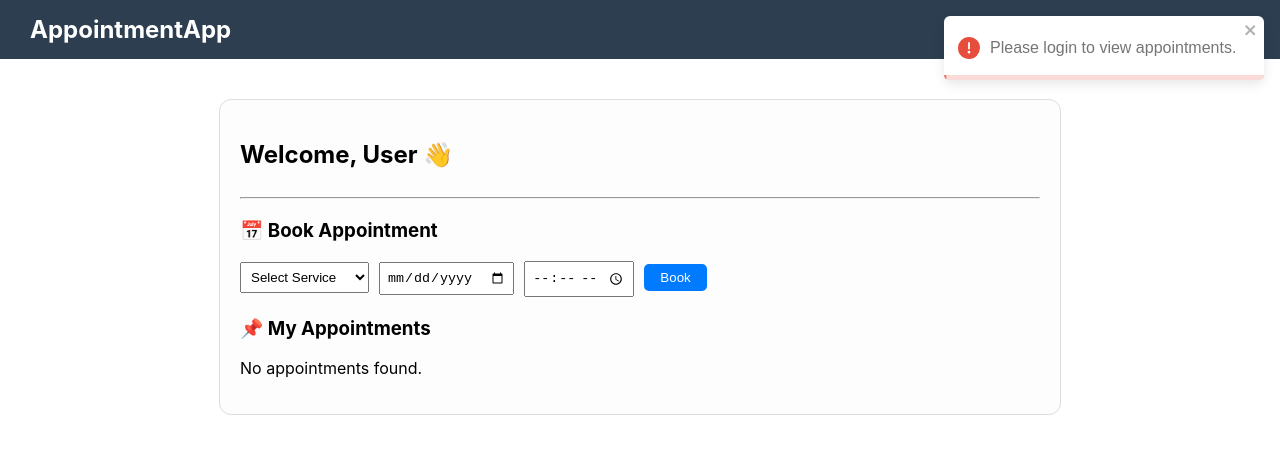
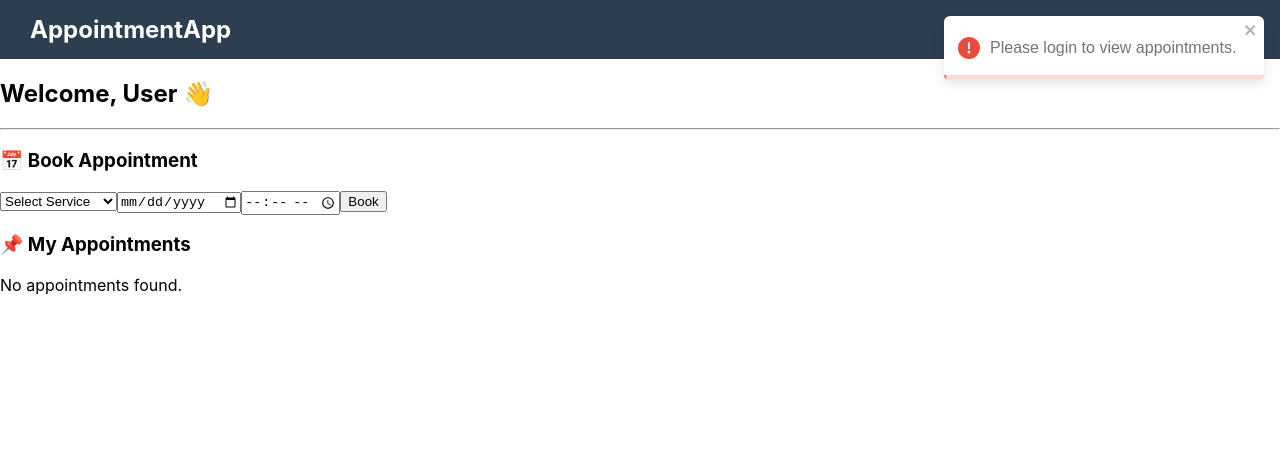
Before and after one commit to shreyaspangavhane/Frontend-Appointment-Scheduler-Azure, a React (Create React App) app: page /dashboard in a window 1280 px wide. Shown: the top 454 px of the page. Built offline with nearby package versions, Linux system fonts and the light colour scheme.

Commit message:
Added Frontend

```diff
--- a/src/pages/Dashboard.jsx
+++ b/src/pages/Dashboard.jsx
@@ -16,8 +16,7 @@ const Dashboard = () => {
   const username = localStorage.getItem('username') || 'User';
 
   const handleLogout = () => {
-    localStorage.removeItem('token');
-    localStorage.removeItem('username');
+    localStorage.clear();
     toast.success('Logged out successfully!');
     window.location.href = '/login';
   };
@@ -32,9 +31,10 @@ const Dashboard = () => {
       const res = await axios.get('http://localhost:5000/api/appointments/my', {
         headers: { Authorization: `Bearer ${token}` },
       });
-      setAppointments(res.data.appointments);
+      const updated = res.data.appointments.map(a => ({ ...a, newDate: '', newTime: '' }));
+      setAppointments(updated);
     } catch (err) {
-      toast.error('Failed to load appointments');
+      toast.error(err.response?.data?.message || 'Failed to load appointments');
     }
   };
 
@@ -43,7 +43,10 @@ const Dashboard = () => {
   }, []);
 
   const handleChange = (e) => {
-    setNewAppointment({ ...newAppointment, [e.target.name]: e.target.value });
+    setNewAppointment(prev => ({
+      ...prev,
+      [e.target.name]: e.target.value
+    }));
   };
 
   const handleBook = async (e) => {
@@ -74,16 +77,16 @@ const Dashboard = () => {
       const res = await axios.delete(`http://localhost:5000/api/appointments/${id}`, {
         headers: { Authorization: `Bearer ${token}` },
       });
-      toast.success(res.data.message);
+      toast.success(res.data.message || 'Appointment canceled');
       fetchAppointments();
     } catch (err) {
-      toast.error('Failed to cancel');
+      toast.error(err.response?.data?.message || 'Cancel failed');
     }
   };
 
   const handleReschedule = async (id, newDate, newTime) => {
     if (!newDate || !newTime) {
-      toast.error('Please enter both date and time to reschedule');
+      toast.error('Please enter both date and time');
       return;
     }
 
@@ -95,7 +98,7 @@ const Dashboard = () => {
           headers: { Authorization: `Bearer ${token}` },
         }
       );
-      toast.success(res.data.message);
+      toast.success(res.data.message || 'Appointment rescheduled');
       fetchAppointments();
     } catch (err) {
       toast.error(err.response?.data?.message || 'Rescheduling failed');
@@ -105,22 +108,15 @@ const Dashboard = () => {
   return (
     <>
       <Navbar />
-    <div style={{ maxWidth: '800px', margin: '40px auto', padding: '20px', border: '1px solid #ddd', borderRadius: '12px', backgroundColor: '#fdfdfd' }}>
-      <div style={{ display: 'flex', justifyContent: 'space-between', alignItems: 'center' }}>
+      <div className="dashboard-container">
+        <div className="dashboard-header">
           <h2>Welcome, {username} 👋</h2>
-
         </div>
         <hr />
 
-      <h3 style={{ marginTop: '20px' }}>📅 Book Appointment</h3>
-      <form onSubmit={handleBook} style={{ marginBottom: '20px' }}>
-        <select
-          name="service"
-          value={newAppointment.service}
-          onChange={handleChange}
-          required
-          style={{ padding: '6px', marginRight: '10px' }}
-        >
+        <h3>📅 Book Appointment</h3>
+        <form onSubmit={handleBook} className="book-form">
+          <select name="service" value={newAppointment.service} onChange={handleChange} required>
             <option value="">Select Service</option>
             <option value="Consultation">Consultation</option>
             <option value="Haircut">Haircut</option>
@@ -133,7 +129,6 @@ const Dashboard = () => {
             value={newAppointment.appointment_date}
             onChange={handleChange}
             required
-          style={{ padding: '6px', marginRight: '10px' }}
           />
 
           <input
@@ -142,67 +137,54 @@ const Dashboard = () => {
             value={newAppointment.appointment_time}
             onChange={handleChange}
             required
-          style={{ padding: '6px', marginRight: '10px' }}
           />
 
-        <button
-          type="submit"
-          style={{
-            padding: '6px 16px',
-            backgroundColor: '#007bff',
-            color: 'white',
-            border: 'none',
-            borderRadius: '5px',
-            cursor: 'pointer'
-          }}
-        >
-          Book
-        </button>
+          <button type="submit" className="btn btn-book">Book</button>
         </form>
 
         <h3>📌 My Appointments</h3>
         {appointments.length === 0 ? (
           <p>No appointments found.</p>
         ) : (
-        <ul style={{ listStyleType: 'none', paddingLeft: 0 }}>
+          <ul className="appointment-list">
             {appointments.map((a) => (
-            <li key={a.id} style={{ marginBottom: '15px' }}>
-              <div style={{ padding: '10px', border: '1px solid #ccc', borderRadius: '8px' }}>
+              <li key={a.id} className="appointment-item">
+                <div className="appointment-card">
                   <strong>Service:</strong> {a.service}<br />
                   <strong>Date:</strong> {a.appointment_date}<br />
                   <strong>Time:</strong> {a.appointment_time}
                   <br /><br />
 
-                <button onClick={() => handleCancel(a.id)} style={{ backgroundColor: '#dc3545', color: '#fff', border: 'none', padding: '6px 10px', borderRadius: '4px', marginRight: '10px' }}>
+                  <button onClick={() => handleCancel(a.id)} className="btn btn-cancel">
                     Cancel
                   </button>
 
                   <input
                     type="date"
-                  placeholder="New Date"
+                    value={a.newDate}
                     onChange={(e) =>
-                    setAppointments((prev) =>
-                      prev.map((item) =>
+                      setAppointments(prev =>
+                        prev.map(item =>
                           item.id === a.id ? { ...item, newDate: e.target.value } : item
                         )
                       )
                     }
-                  style={{ marginRight: '5px', padding: '4px' }}
                   />
                   <input
                     type="time"
-                  placeholder="New Time"
+                    value={a.newTime}
                     onChange={(e) =>
-                    setAppointments((prev) =>
-                      prev.map((item) =>
+                      setAppointments(prev =>
+                        prev.map(item =>
                           item.id === a.id ? { ...item, newTime: e.target.value } : item
                         )
                       )
                     }
-                  style={{ marginRight: '5px', padding: '4px' }}
                   />
-
-                <button onClick={() => handleReschedule(a.id, a.newDate, a.newTime)} style={{ backgroundColor: '#28a745', color: '#fff', border: 'none', padding: '6px 10px', borderRadius: '4px' }}>
+                  <button
+                    onClick={() => handleReschedule(a.id, a.newDate, a.newTime)}
+                    className="btn btn-reschedule"
+                  >
                     Reschedule
                   </button>
                 </div>
```
Lines whose indentation alone changed are shown as unchanged.
